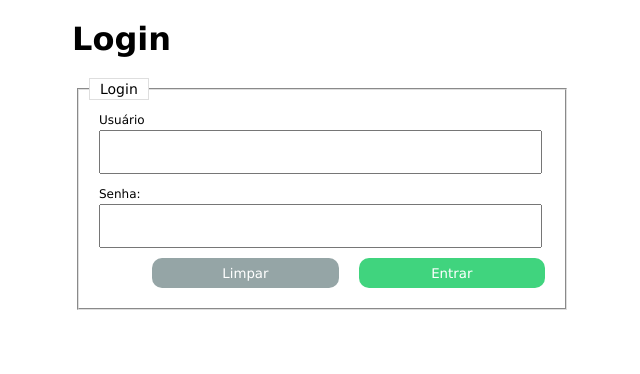
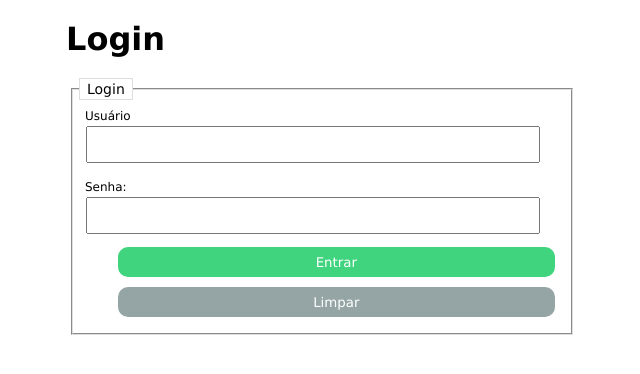
Before and after one commit to ernandes-xeo/primeiroLogin, a PHP site: page / in a window 1280 px wide. Shown: the top 374 px of the page, without its empty margins (318-958 px from the left). Run offline with PHP 8.4, Linux system fonts and the light colour scheme.

Commit message:
atualizaçes validação

```diff
--- a/css/estilo.css
+++ b/css/estilo.css
@@ -7,12 +7,12 @@
 
 h1, h2{
     margin: 20px auto;
-    width: 500px;
+    width: 40%;
     display: block;
 }
 
 form, .boxe{
-    width: 500px;
+    width: 40%;
     height: auto;
     margin: 0 auto;
     display: block;
@@ -21,29 +21,28 @@ form, .boxe{
 }
 form > fieldset{
     margin: 5px;
-    padding: 10px;
+    padding: 0.5em;
     border-color: #dedede;
 
 }
 form > fieldset > legend{
-
     border: 1px solid #dedede;
     font-size: 14px;
-    padding: 0 10px 0;
+    padding: 0 0.5em 0;
 
 }
 form > fieldset > label{
     display: block;
     width: 100%;
-    margin: 0px 10px;
+    margin: 0 0.5em;
 }
 
 form > fieldset > input{
     display: block;
     width: 90%;
-    height: 20px;
-    margin: 0px 10px 10px;
-    padding: 10px;
+    height: 1.5em;
+    margin: 0 0.5em 1em;
+    padding: 0.5em;
 
 }
 
@@ -75,7 +74,7 @@ form > fieldset > input{
 
 
 .resp{
-    width: 500px;
+    width: 500%;
     display: block;
     margin: 20px auto;
     background: #40d47e;
@@ -86,3 +85,27 @@ form > fieldset > input{
 .resp p{
     padding: 10px 20px;
 }
+/* para dispositivos com no máximo 752 pixels */
+@media screen and (max-width: 752px){
+    form, .boxe{
+        width: 60%;
+    }
+
+}
+/* para dispositivos com no máximo 656px */
+@media screen and (max-width: 656px) {
+    form, .boxe{
+        width: 70%;
+    }
+
+    form > fieldset > input{
+        margin: 0 0 0.5em;
+    }
+}
+
+/* para dispositivos com largura máxima 360px */
+@media screen and (min-width: 360px) {
+    .botao{
+        width: 90%;
+    }
+}
--- a/validacao.php
+++ b/validacao.php
@@ -7,7 +7,7 @@ session_start();
 
 // verificação se o login nao está vazio
 if (!empty($_POST['user'])) {
-    $nome = $_POST['user'];
+    @$nome = $_POST['user'];
 }
 
 // verifica se a senha nao está vazia
@@ -34,6 +34,8 @@ switch ($botao) {
             $_SESSION['usuario'] = $nome;
             $url = 'location:view/index.php';
             header($url);
+        }else{
+           header("location:index.php");
         }
         break;
 
--- a/view/index.php
+++ b/view/index.php
@@ -30,7 +30,7 @@
 
         @$opcao = $_REQUEST['op'];
 
-            switch ($opcao){
+        switch ($opcao) {
             case 1:
                 include_once 'servicos.php';
                 break;
```
Lines whose indentation alone changed are shown as unchanged.
